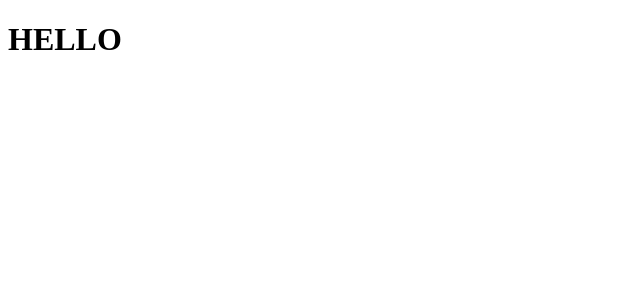
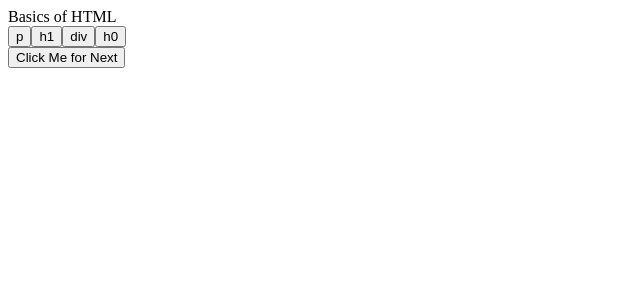
Before and after one commit to teapuddles/takeHome, a React (Create React App) app: page / in a window 1280 px wide. Shown: the top 300 px of the page, without its empty margins (0-640 px from the left). Built offline with nearby package versions, Linux system fonts and the light colour scheme; the HTML template or start-up script is replaced by a standard one.

Commit message:
useMemo + fischer/yates helper put in, most basic stuff working

```diff
--- a/src/App.js
+++ b/src/App.js
@@ -6,18 +6,68 @@ import { quizzes } from './data/quizzes.js'
 
 const App = () => {
 
-	const [currentQuestion, setCurrentQuestion] = useState(0);
+  const [currentQuiz, setCurrentQuiz] = useState(0)
+  const [currentQuestion, setCurrentQuestion] = useState(0);
 	// sets state to false so we can flip it with a click
 	const [showSummary, setShowSummary] = useState(false);
-	const [score, setScore] = useState(0);
+  const [score, setScore] = useState(0);
 
+
+
+
+
+  // combines and shuffles answers with Fischer/Yates helper
+  const answers = useMemo (() => {
+    const incorrectOptions = quizzes[0].questions[currentQuestion].incorrectAnswers
+    const correctOptions = quizzes[0].questions[currentQuestion].correctAnswer
+
+    const combinedOptions = [...incorrectOptions, correctOptions]
+
+    return shuffle(combinedOptions)
+
+  }, [currentQuestion])
+
+
+  const handleNextQuestionClick = () => {
+		// if( answerText === quizzes.questions[currentQuestion].correctAnswer){
+		// 	setScore(score + 1)
+    // }
+
+		// This logic for adding score will ^^^^^^
+    // likely need to be in a separate function in test.
+    // to handle highlights + score increment
+
+		const nextQuestion = currentQuestion + 1
+		setCurrentQuestion(nextQuestion)
+		// this will break without this
+		if(nextQuestion < quizzes.questions.length){
+			setCurrentQuestion(nextQuestion)
+			// call answer randomizer?
+		}else{
+			setShowSummary(true)
+		}
+  }
+
+  const handleAnswerClick = (answer) => {
+    return console.log('hi')
+  }
 
   return (
     <div className='app'>
-    {/* {showSummary ? (
+        {/* {showSummary ? (
       // ternary for showing the Summary page.
-    )}  */}
-  <h1>HELLO</h1>
+    ) : }  */}
+      <div className='quiz-title'>{quizzes[0].title}</div>
+    <div className='question-section'>
+      <div className='answer-section'>
+        {/* map out shuffled answers to buttons here */}
+        {answers.map((answer) =>
+            <button onClick={() => handleAnswerClick(answer)}>{answer}</button>
+        )}
+      </div>
+    </div>
+    {/* next question button */}
+  <button onClick={() => handleNextQuestionClick()}>Click Me for Next</button>
   </div>
   )
 };
```
Also changed, not shown: package.json (line endings or trailing spaces), 1 other file (tests, documents, lock files or other folders).
